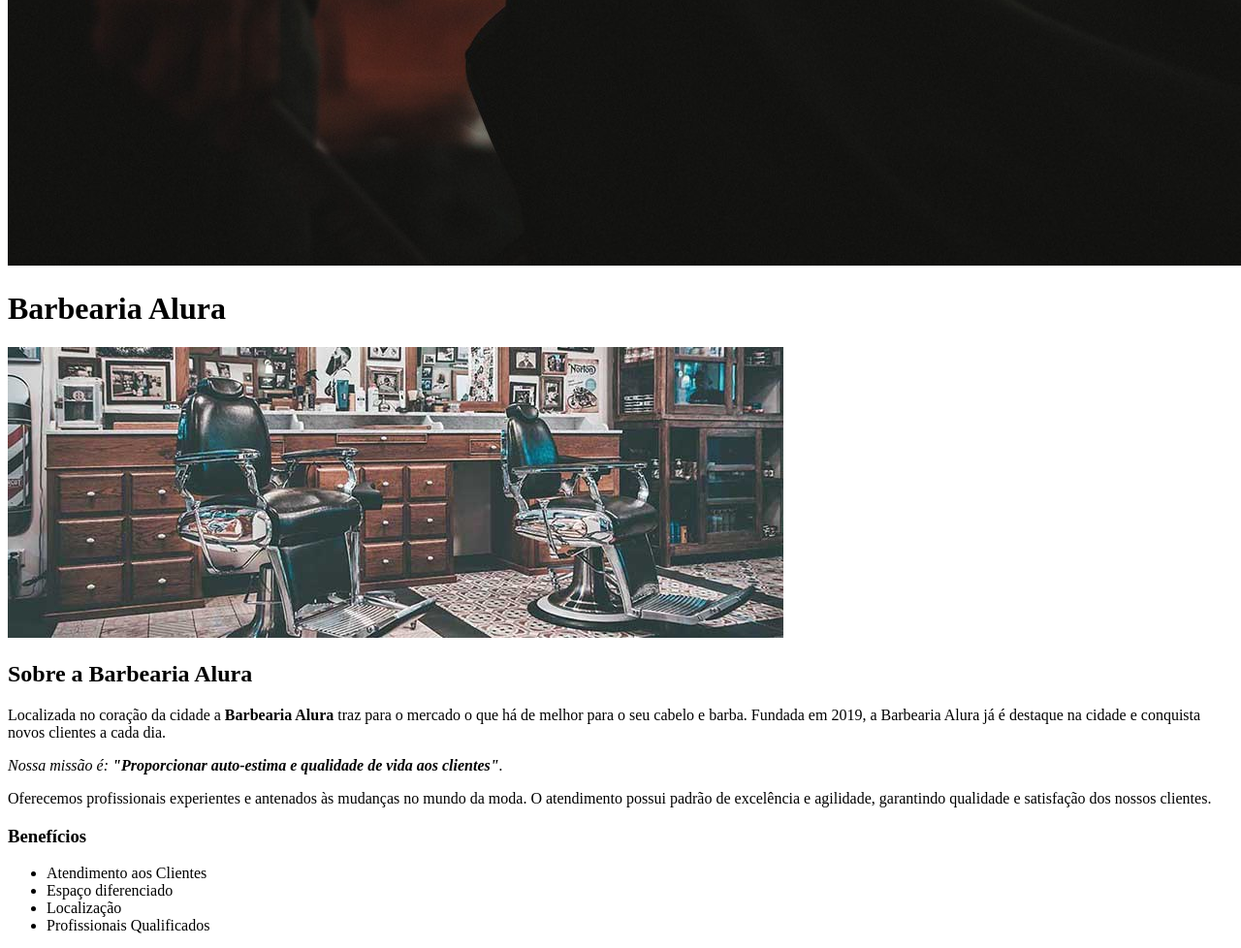
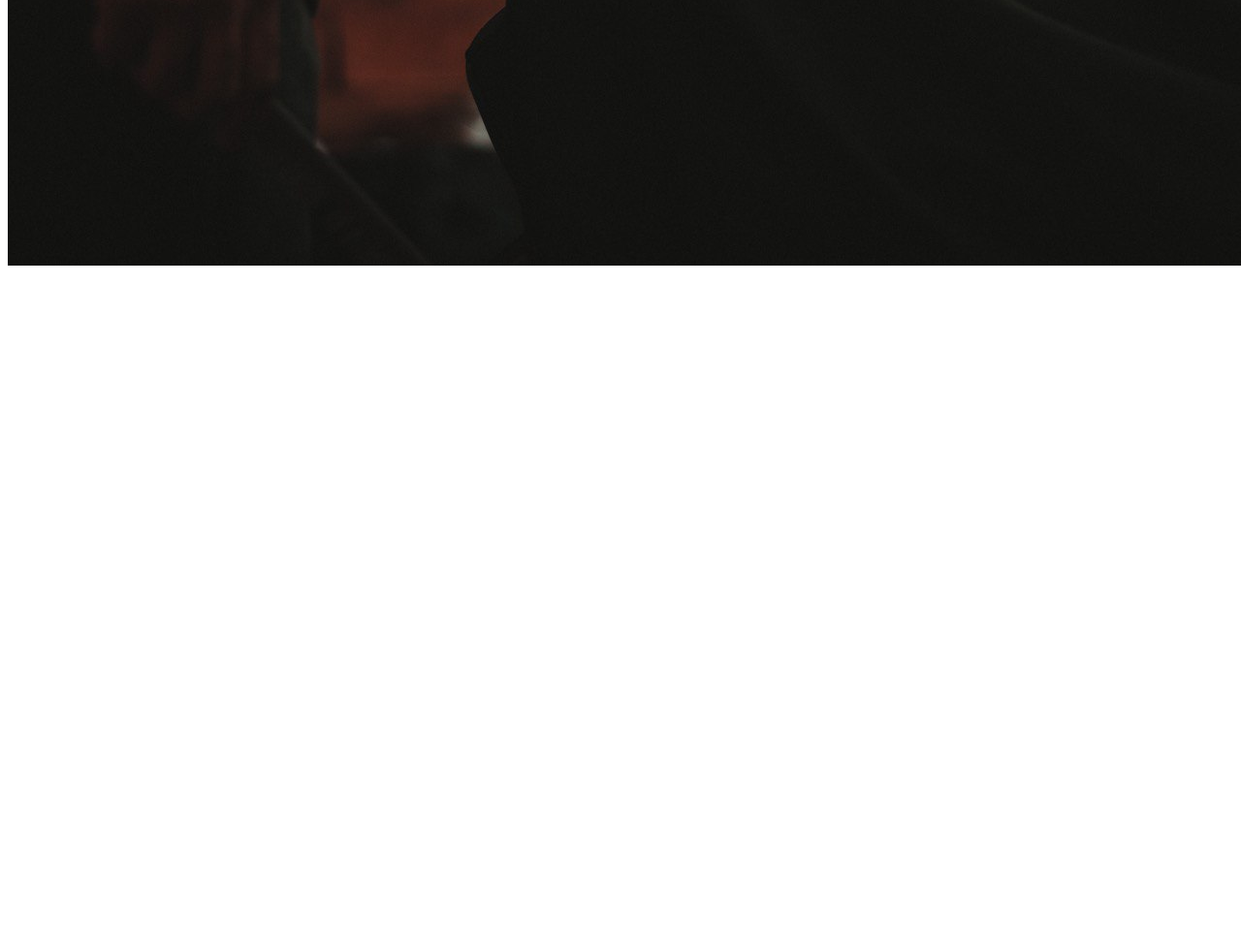
Before and after one commit to AnnyFernanda/Barbearia-Alura, a plain HTML site: page index.html in a window 1280 px wide. Shown: the part 1281-2259 px from the top of the page at 97% size. After the commit the page ends 1567 px from the top, so only its background shows below. Drawn offline with Linux system fonts and the light colour scheme.

Commit message:
Update index.html

```diff
--- a/index.html
+++ b/index.html
@@ -4,13 +4,6 @@
 		<meta charset="UTF-8">
 		<title>Barbearia Alura</title>
 		<link rel="stylesheet" href="style-home.css">
-	</head>
-<!DOCTYPE html>
-<html lang="pt-br">
-	<head>
-		<meta charset="UTF-8">
-		<title>Barbearia Alura</title>
-		<link rel="stylesheet" href="style.css">
 	</head>
 
 	<body>
@@ -42,32 +35,3 @@
 		</div>
 	</body>
 </html>
-	<body>
-		<header>
-			<h1 class="titulo-principal">Barbearia Alura</h1>
-		</header>
-		<img id="banner" src="banner.jpg">
-		<div class="principal">
-			<h2 class="titulo-centralizado">Sobre a Barbearia Alura</h2>
-
-			<p>Localizada no coração da cidade a <strong>Barbearia Alura</strong> traz para o mercado o que há de melhor para o seu cabelo e barba. Fundada em 2019, a Barbearia Alura já é destaque na cidade e conquista novos clientes a cada dia.</p>
-
-			<p id="missao"><em>Nossa missão é: <strong>"Proporcionar auto-estima e qualidade de vida aos clientes"</strong>.</em></p>
-
-			<p>Oferecemos profissionais experientes e antenados às mudanças no mundo da moda. O atendimento possui padrão de excelência e agilidade, garantindo qualidade e satisfação dos nossos clientes.</p>
-		</div>
-
-		<div class="beneficios">
-			<h3 class="titulo-centralizado">Benefícios</h3>
-
-			<ul>
-				<li class="itens">Atendimento aos Clientes</li>
-				<li class="itens">Espaço diferenciado</li>
-				<li class="itens">Localização</li>
-				<li class="itens">Profissionais Qualificados</li>
-			</ul>
-
-			<img src="beneficios.jpg" class="imagembeneficios">
-		</div>
-	</body>
-</html>
```
